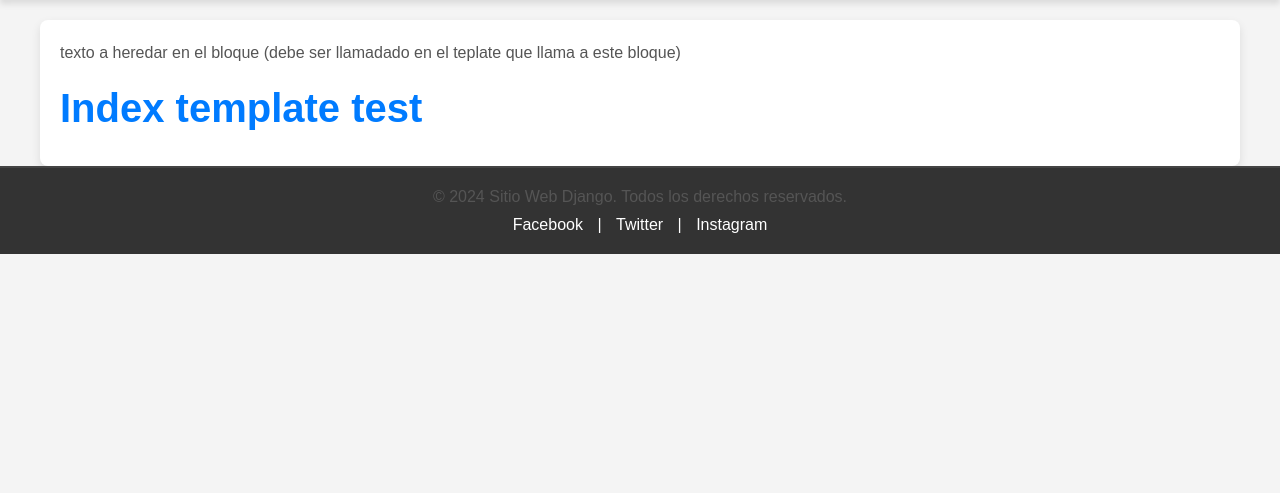
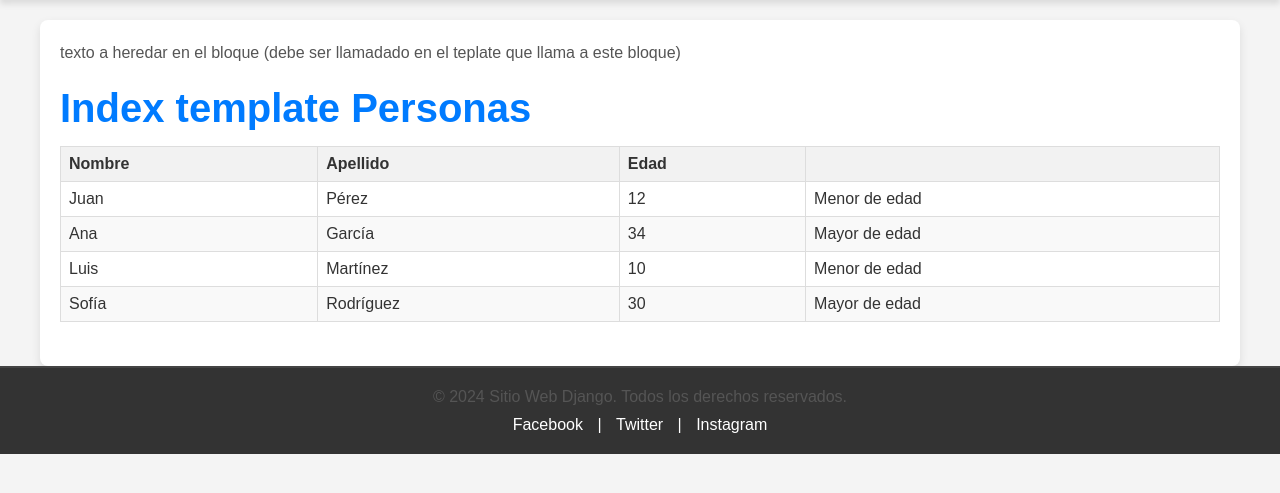
Before and after one commit to pedro23071/python-in, a Django app: page / in a window 1280 px wide. Shown: the part 135-628 px from the top of the page. Run offline with Django 3.2, Linux system fonts and the light colour scheme.

Commit message:
django pasar parametros desde el controlador a los templates

```diff
--- a/11_django/mi_proyecto/myapp/templates/index.html
+++ b/11_django/mi_proyecto/myapp/templates/index.html
@@ -1,12 +1,46 @@
 {% extends 'layout.html' %}
 
+{% comment %}
+    This is a comment in the template. It will not be rendered in the HTML output.
+{% endcomment %}
 
 {% block titulo %}
     Inicio
 {% endblock titulo %}
 
-
 {% block content %}
     {{block.super}}
-    <h1>Index template test </h1>
+    <h1>Index template Personas </h1>
+
+
+    <table border="1">
+        <thead>
+            <tr>
+                <th>Nombre</th>
+                <th>Apellido</th>
+                <th>Edad</th>
+                <th></th>
+            </tr>
+        </thead>
+        <tbody>
+            {% for persona in personas %}
+                <tr>
+
+                    <td>{{ persona.nombre }}</td>
+                    <td>{{ persona.apellido }}</td>
+                    <td>{{ persona.edad }}</td>
+                    <td>
+                        {% if persona.edad > 18 %}
+                            Mayor de edad
+                        {% else %}
+                            Menor de edad
+                        {% endif %}
+                    </td>
+                </tr>
+            {% empty %}
+                <h3>No hay personas</h3>
+            {% endfor %}
+        </tbody>
+    </table>
+
 {% endblock content %}
--- a/11_django/mi_proyecto/myapp/templates/layout.html
+++ b/11_django/mi_proyecto/myapp/templates/layout.html
@@ -26,13 +26,13 @@
         <nav>
             <ul>
                 <li>
-                    <a href="/">Inicio</a>
+                    <a href="{% url 'index' %}">Inicio</a>
                 </li>
                 <li>
-                    <a href="/hola-mundo">Hola mundo</a>
+                    <a href="{% url 'hola_mundo' %}">Hola mundo</a>
                 </li>
                 <li>
-                    <a href="/pagina">Pagina</a>
+                    <a href="{% url 'pagina' %}">Pagina</a>
                 </li>
             </ul>
         </nav>
--- a/11_django/mi_proyecto/myapp/views.py
+++ b/11_django/mi_proyecto/myapp/views.py
@@ -4,7 +4,14 @@ from django.shortcuts import render,  HttpResponse
 
 
 def index(request):
-    return render(request, 'index.html')
+    personas = [
+        {"nombre": "Juan", "apellido": "Pérez", "edad": 12},
+        {"nombre": "Ana", "apellido": "García", "edad": 34},
+        {"nombre": "Luis", "apellido": "Martínez", "edad": 10},
+        {"nombre": "Sofía", "apellido": "Rodríguez", "edad": 30}
+    ]
+    contexto = {'personas': personas}
+    return render(request, 'index.html', contexto)
 
 def pagina(request):
     return render(request, 'pagina.html')
```
